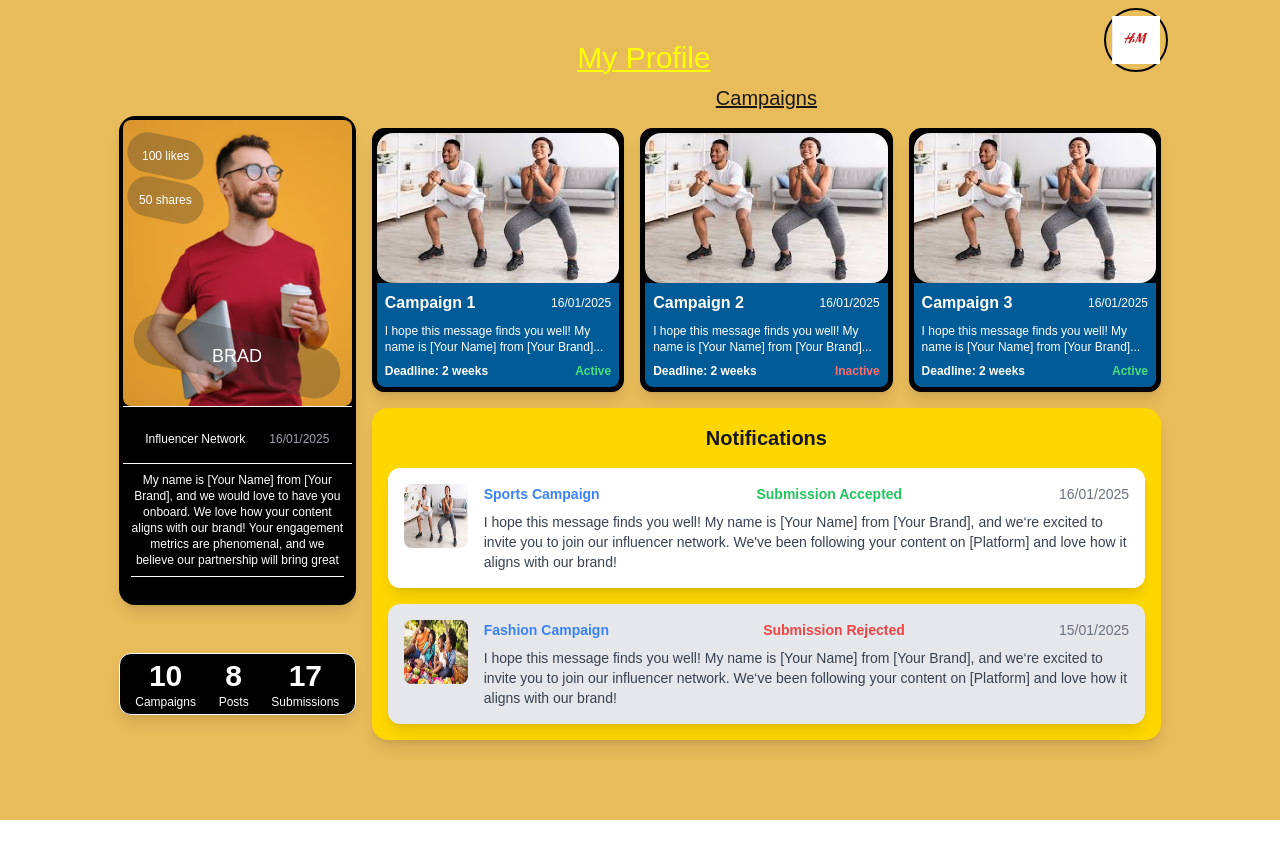
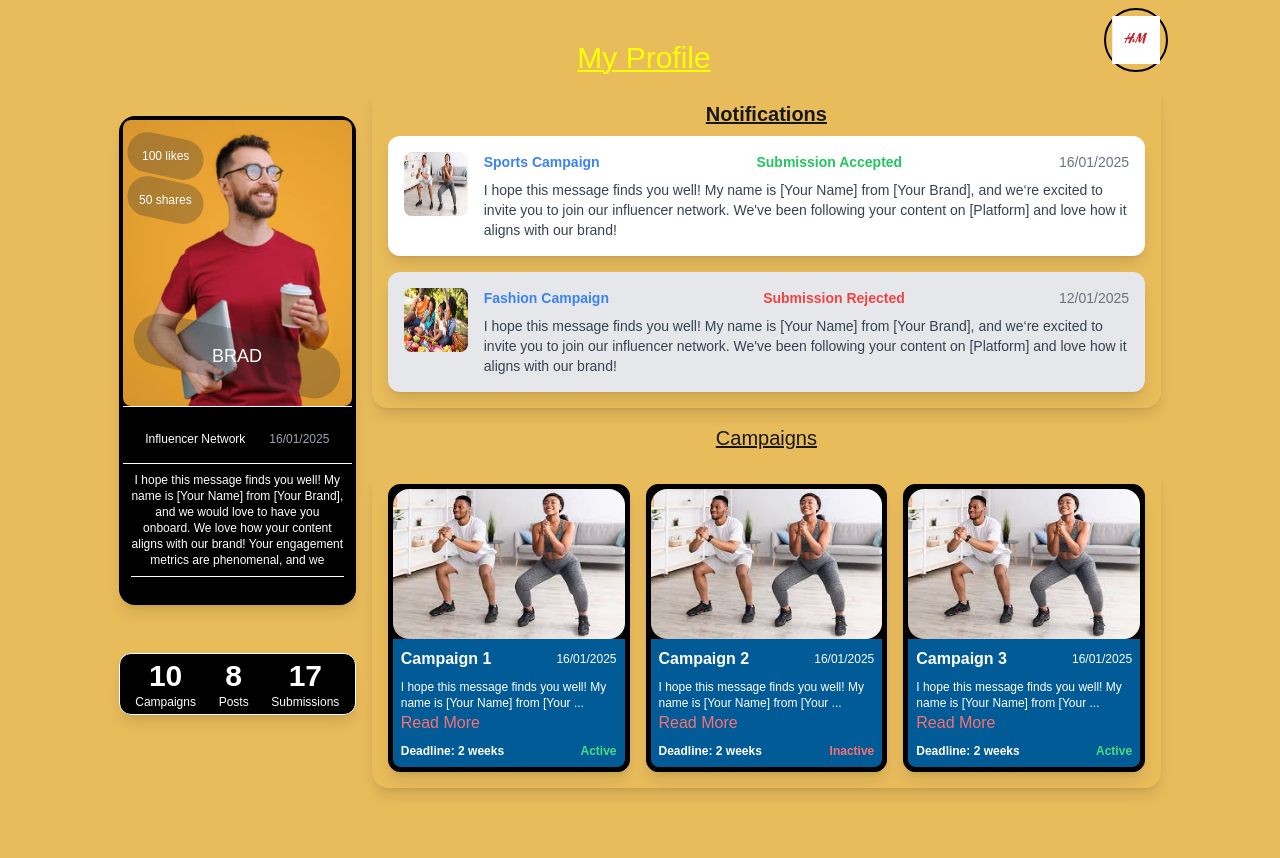
Before and after one commit to andrewindeche/brandinfluencerapp, a Next.js app in the folder frontend/: page /influencer in a window 1280 px wide. Shown: the top 858 px of the page. Before the commit the page ends 820 px from the top, so only its background shows below. Built offline with nearby package versions, Linux system fonts and the light colour scheme; a web font is replaced by a local one.

Commit message:
reorder cards

```diff
--- a/frontend/src/pages/influencer.tsx
+++ b/frontend/src/pages/influencer.tsx
@@ -2,9 +2,25 @@ import React, { useState } from 'react';
 import Image from 'next/image';
 import UserMenu from '../app/components/UserMenu';
 
+const MAX_CHAR_COUNT = 70;
+
 const InfluencerPage: React.FC = () => {
   const [activeCard, setActiveCard] = useState<string | null>(null);
   const [isHovered, setIsHovered] = useState<boolean>(false);
+  const [expandedCards, setExpandedCards] = useState<{
+    [key: string]: boolean;
+  }>({});
+
+  const message = `I hope this message finds you well! My name is [Your Name] from [Your Brand], and we would love to have you onboard. We love how your content aligns with our brand! Your engagement metrics are phenomenal, and we believe our partnership will bring great value to both sides.`;
+
+  const campaigns = ['Campaign 1', 'Campaign 2', 'Campaign 3'];
+
+  const handleToggleExpand = (title: string) => {
+    setExpandedCards((prevState) => ({
+      ...prevState,
+      [title]: !prevState[title],
+    }));
+  };
 
   return (
     <div className="bg-[#E8BB5B] p-12 min-h-screen">
@@ -60,12 +76,7 @@ const InfluencerPage: React.FC = () => {
             <div
               className={`h-24 px-2 mt-2 ${isHovered ? 'overflow-y-auto' : 'overflow-hidden'}`}
             >
-              <p className="text-center text-xs max-w-full">
-                My name is [Your Name] from [Your Brand], and we would love to
-                have you onboard. We love how your content aligns with our
-                brand! Your engagement metrics are phenomenal, and we believe
-                our partnership will bring great value to both sides.
-              </p>
+              <p className="text-center text-xs max-w-full">{message}</p>
             </div>
 
             <div className="px-2 pb-4">
@@ -88,51 +99,9 @@ const InfluencerPage: React.FC = () => {
             </div>
           </div>
         </div>
-
         <div className="w-2/3 space-y-4">
-          <h4 className="text-xl text-center underline">Campaigns</h4>
-          <div className="grid grid-cols-3 gap-4">
-            {['Campaign 1', 'Campaign 2', 'Campaign 3'].map((title, index) => (
-              <div
-                key={index}
-                className={`relative bg-black text-white p-1 rounded-xl shadow-lg transform transition duration-300 border border-black ${
-                  activeCard === title
-                    ? 'scale-105 ring-4 ring-blue-500'
-                    : 'hover:scale-105 hover:ring-2 hover:ring-blue-300'
-                }`}
-                onClick={() => setActiveCard(title)}
-              >
-                <Image
-                  src="/images/fit.jpg"
-                  alt={title}
-                  width={200}
-                  height={150}
-                  className="rounded-2xl w-full h-[150px] object-cover"
-                />
-                <div className="bg-[#005B96] text-white p-2 rounded-b-lg">
-                  <div className="flex justify-between items-center">
-                    <p className="font-semibold">{title}</p>
-                    <p className="text-xs">{'16/01/2025'}</p>
-                  </div>
-                  <p className="text-xs mt-2">
-                    I hope this message finds you well! My name is [Your Name]
-                    from [Your Brand]...
-                  </p>
-                  <div className="flex justify-between items-center mt-2">
-                    <p className="text-xs font-semibold">Deadline: 2 weeks</p>
-                    <p
-                      className={`text-xs font-bold ${index % 2 === 0 ? 'text-green-400' : 'text-red-400'}`}
-                    >
-                      {index % 2 === 0 ? 'Active' : 'Inactive'}
-                    </p>
-                  </div>
-                </div>
-              </div>
-            ))}
-          </div>
-
-          <div className="bg-[#FFD700] p-4 rounded-2xl shadow-lg">
-            <h4 className="text-xl font-bold mb-4 text-center">
+          <div className="p-4 rounded-2xl shadow-lg">
+            <h4 className="text-xl font-bold mb-2 text-center underline">
               Notifications
             </h4>
             <div className="space-y-4">
@@ -175,16 +144,72 @@ const InfluencerPage: React.FC = () => {
                     <p className="text-red-500 font-semibold">
                       Submission Rejected
                     </p>
-                    <p className="text-gray-500">15/01/2025</p>
+                    <p className="text-gray-500">12/01/2025</p>
                   </div>
                   <p className="text-gray-700">
                     I hope this message finds you well! My name is [Your Name]
                     from [Your Brand], and we&lsquo;re excited to invite you to
-                    join our influencer network. We&lsquo;ve been following your
+                    join our influencer network. We&#39;ve been following your
                     content on [Platform] and love how it aligns with our brand!
                   </p>
                 </div>
               </div>
+            </div>
+          </div>
+          <h4 className="text-xl text-center underline">Campaigns</h4>
+          <div className="p-4 rounded-2xl shadow-lg">
+            <div className="grid grid-cols-3 gap-4">
+              {campaigns.map((title, index) => {
+                const isExpanded = expandedCards[title];
+                const displayedText = isExpanded
+                  ? message
+                  : `${message.slice(0, MAX_CHAR_COUNT)}${message.length > MAX_CHAR_COUNT ? '...' : ''}`;
+
+                return (
+                  <div
+                    key={index}
+                    className={`relative bg-black text-white p-1 rounded-xl shadow-lg transform transition duration-300 border border-black ${
+                      activeCard === title
+                        ? 'scale-105 ring-4 ring-blue-500'
+                        : 'hover:scale-105 hover:ring-2 hover:ring-blue-300'
+                    }`}
+                    onClick={() => setActiveCard(title)}
+                  >
+                    <Image
+                      src="/images/fit.jpg"
+                      alt={title}
+                      width={200}
+                      height={150}
+                      className="rounded-2xl w-full h-[150px] object-cover"
+                    />
+                    <div className="bg-[#005B96] text-white p-2 rounded-b-lg">
+                      <div className="flex justify-between items-center">
+                        <p className="font-semibold">{title}</p>
+                        <p className="text-xs">{'16/01/2025'}</p>
+                      </div>
+                      <p className="text-xs mt-2">{displayedText}</p>
+                      {message.length > MAX_CHAR_COUNT && (
+                        <button
+                          onClick={() => handleToggleExpand(title)}
+                          className="text-red-400 hover:underline"
+                        >
+                          {isExpanded ? 'Read Less' : 'Read More'}
+                        </button>
+                      )}
+                      <div className="flex justify-between items-center mt-2">
+                        <p className="text-xs font-semibold">
+                          Deadline: 2 weeks
+                        </p>
+                        <p
+                          className={`text-xs font-bold ${index % 2 === 0 ? 'text-green-400' : 'text-red-400'}`}
+                        >
+                          {index % 2 === 0 ? 'Active' : 'Inactive'}
+                        </p>
+                      </div>
+                    </div>
+                  </div>
+                );
+              })}
             </div>
           </div>
         </div>
```
